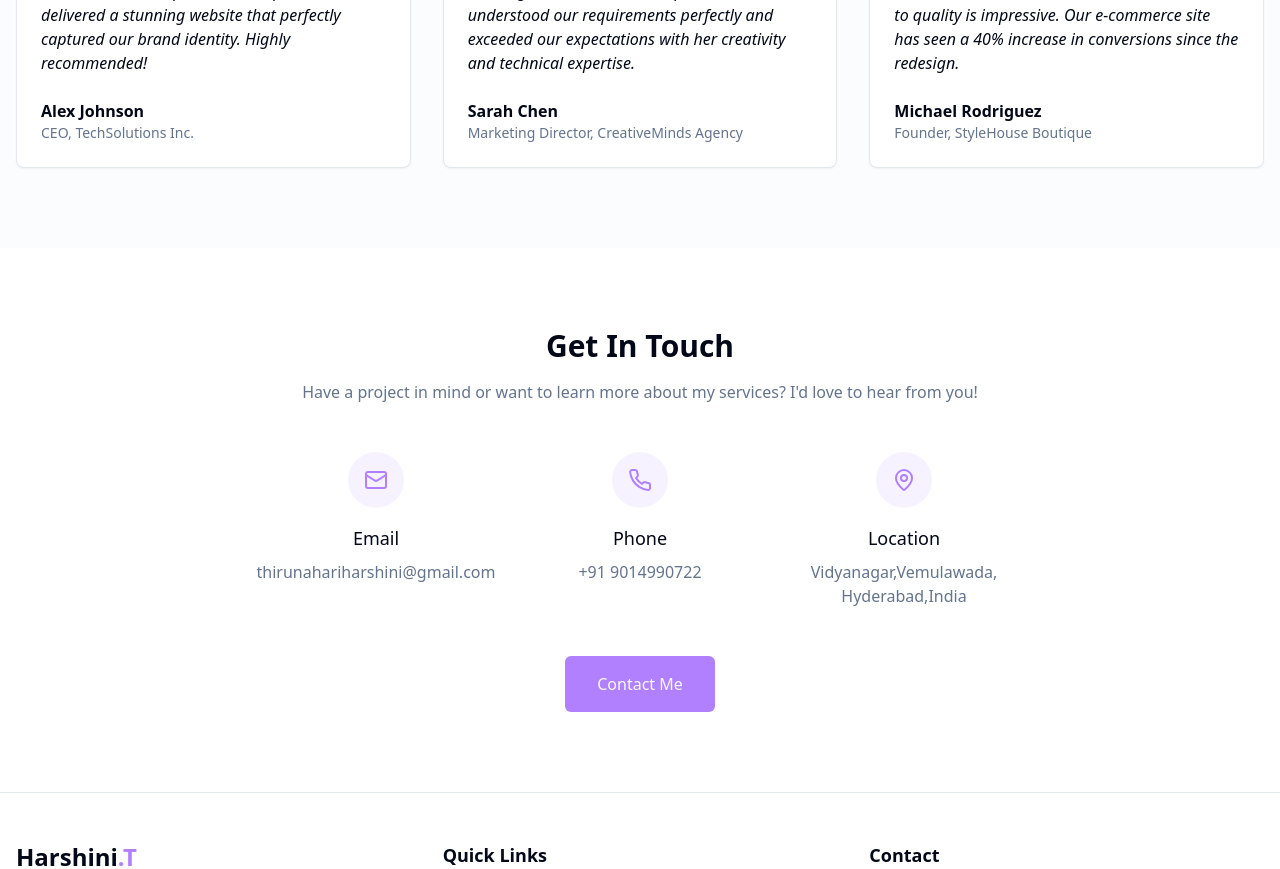
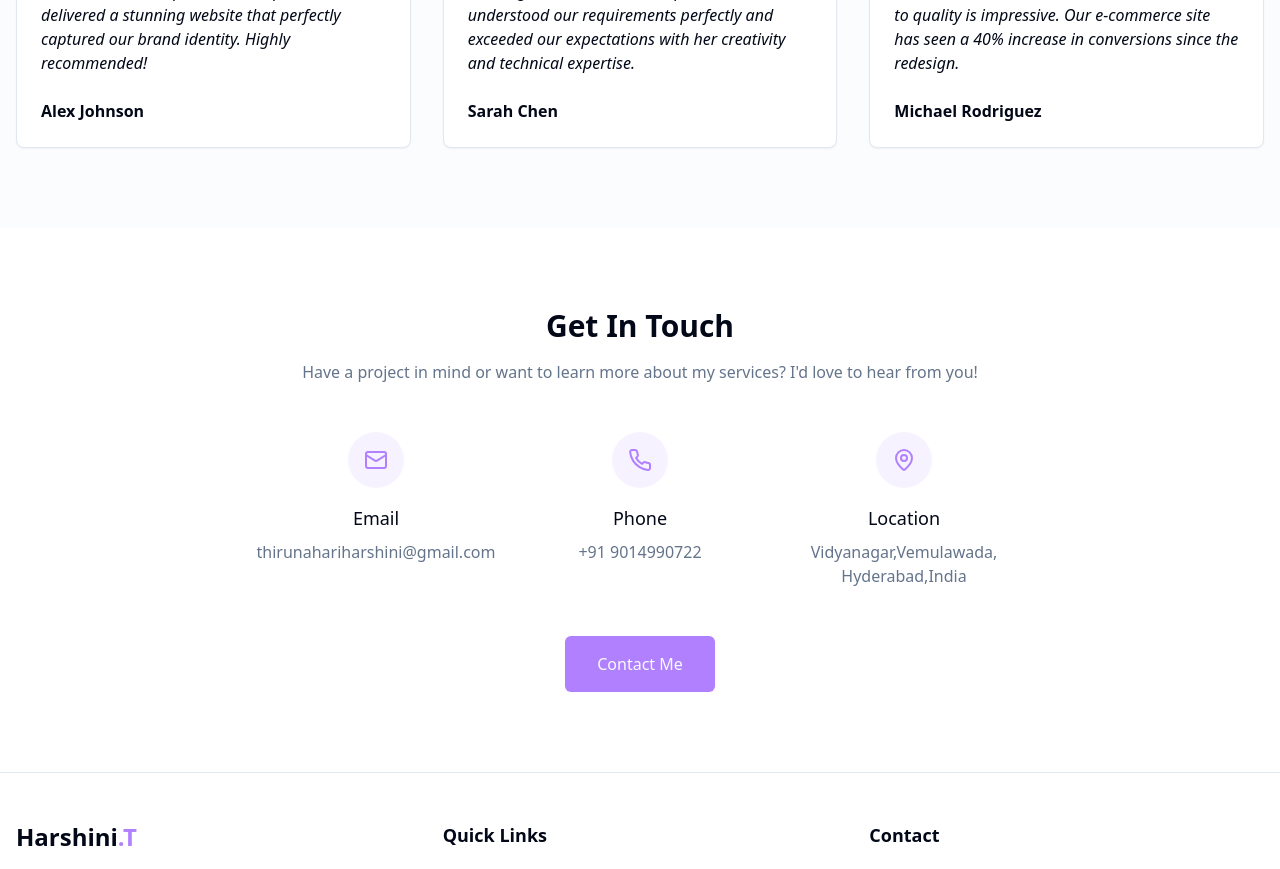
Before and after one commit to Harshini2226/Micro-IT-Internship_Portfolio_website, a React (Vite) app: page / in a window 1280 px wide. Shown: the part 3740-4609 px from the top of the page. Built offline with nearby package versions, Linux system fonts and the light colour scheme.

Commit message:
Visual edit in Lovable
Edited UI in Lovable

```diff
--- a/src/components/Home/TestimonialsPreview.tsx
+++ b/src/components/Home/TestimonialsPreview.tsx
@@ -40,9 +40,7 @@ const TestimonialsPreview = () => {
                 <p className="italic mb-6">{testimonial.quote}</p>
                 <div>
                   <p className="font-semibold">{testimonial.name}</p>
-                  <p className="text-sm text-muted-foreground">
-                    {testimonial.position}, {testimonial.company}
-                  </p>
+
                 </div>
               </CardContent>
             </Card>)}
```
